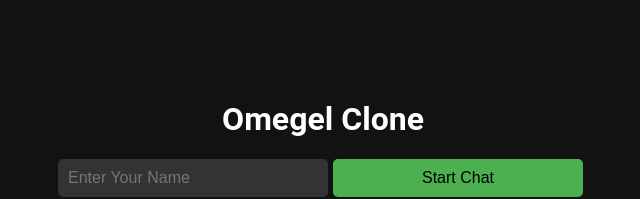
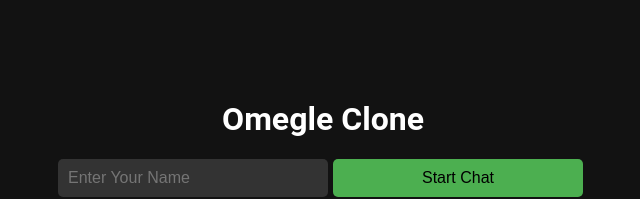
Before and after one commit to rohitsx/omegle-clone, a React (Vite) app in the folder client/: page / in a window 1280 px wide. Shown: the top 199 px of the page, without its empty margins (317-957 px from the left). Built offline with nearby package versions, Linux system fonts and the light colour scheme.

Commit message:
Update SingUp.jsx

```diff
--- a/client/src/components/SingUp.jsx
+++ b/client/src/components/SingUp.jsx
@@ -14,7 +14,7 @@
 
   return (
     <div id="signupPage">
-      <h1 id="OmegelCloneHeading">Omegel Clone</h1>
+      <h1 id="OmegelCloneHeading">Omegle Clone</h1>
       <form onSubmit={usernameSubmit}>
         <input type="text" className="singupInputBox" placeholder='Enter Your Name' />
         <input type="submit" className="singupInputBox" id="signupSubmitBtn" value="Start Chat" />
```
